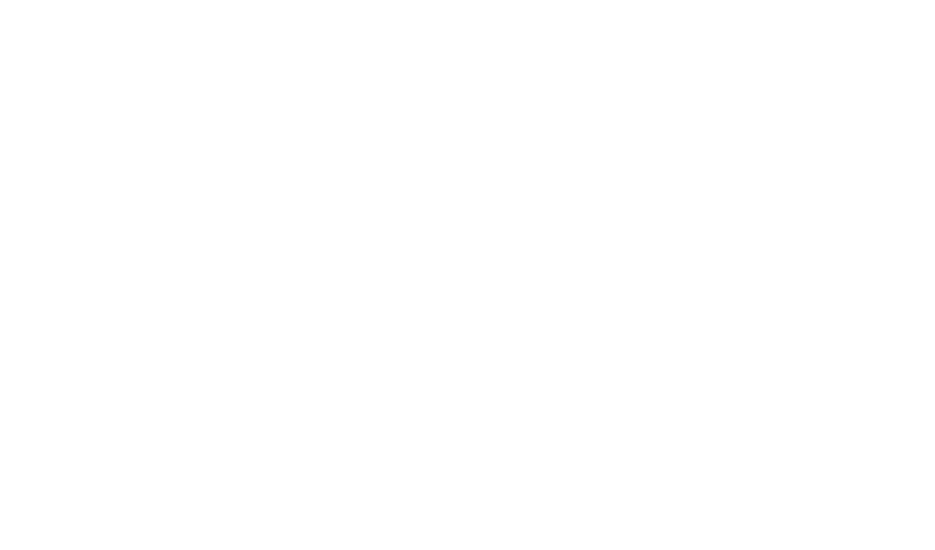
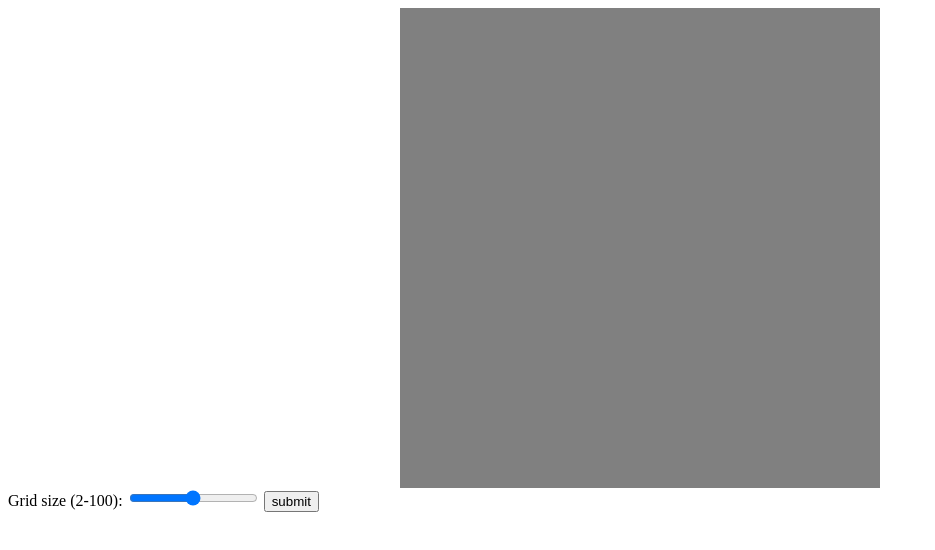
Before and after one commit to LittleHero05/etch-a-sketch, a plain HTML site: page index.html in a window 1280 px wide. Shown: the whole page, without its empty margins (0-935 px from the left). Drawn offline with Linux system fonts and the light colour scheme.

Commit message:
clored grid and disconnected range bar

```diff
--- a/index.html
+++ b/index.html
@@ -9,5 +9,8 @@
 </head>
 <body>
     <div class="container"></div>
+    <label for="vol">Grid size (2-100):</label>
+  <input type="range" id="size" name="size" min="2" max="100">
+  <button class="submitButt" type="button" onclick="getValue()" value="16">submit</button>
 </body>
 </html>
--- a/script.js
+++ b/script.js
@@ -1,7 +1,18 @@
 const container = document.querySelector('.container');
 
+
+function getValue() {
+        const range = document.querySelector('#size');
+        var size = range.value;
+
+        console.log(size);
+}
+
 for(i = 0; i < 256; i++) {
-        const div = document.createElement("div");
-        div.setAttribute('style','height: 20px; width: 20px; background-color: blue; background: white;');
-        container.appendChild(div);
+        const sqrs = document.createElement("div");
+        sqrs.setAttribute('style','height: 30px; width: 30px; background: grey;');
+        sqrs.addEventListener("mouseover", () => {
+                sqrs.style.background = 'blue';
+        })
+        container.appendChild(sqrs);
 }
--- a/styles.css
+++ b/styles.css
@@ -1,7 +1,7 @@
 .container {
     display: flex;
     flex-flow: wrap;
-    max-width: 320px;
+    max-width: 480px;
     margin: auto;
 }
 
```
